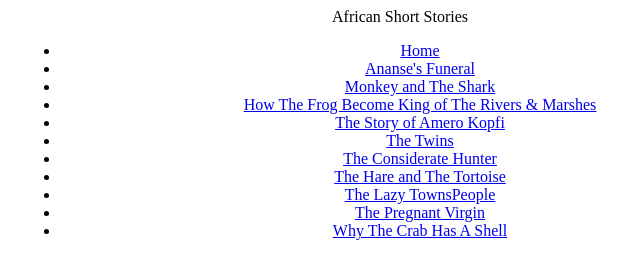
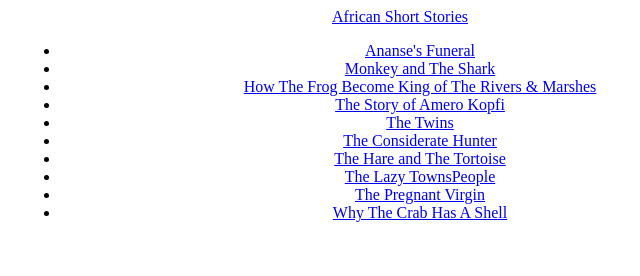
Before and after one commit to valdadyne/AfricanStories, a plain HTML site: page index.html in a window 1280 px wide. Shown: the whole page, without its empty margins (240-880 px from the left). Drawn offline with Linux system fonts and the light colour scheme.

Commit message:
Update index.html

```diff
--- a/index.html
+++ b/index.html
@@ -6,11 +6,10 @@
   </head>
   <body>
       <!--Content Title-->
-      <div id="page-container">African Short Stories</div>
+      <div id="page-container"><a href ="index.html">African Short Stories</a></div>
       <!--Sidenavbar-->
       <div id="maincontent">
         <ul>
-          <li><a href ="index.html">Home</a></li>
           <li><a href ="1.html">Ananse's Funeral</a></li>
           <li><a href ="2.html">Monkey and The Shark</a></li>
           <li><a href ="3.html">How The Frog Become King of The Rivers & Marshes</a></li>
```
